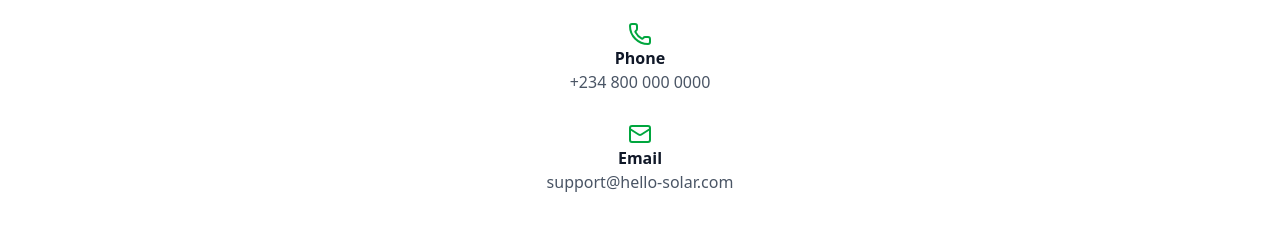
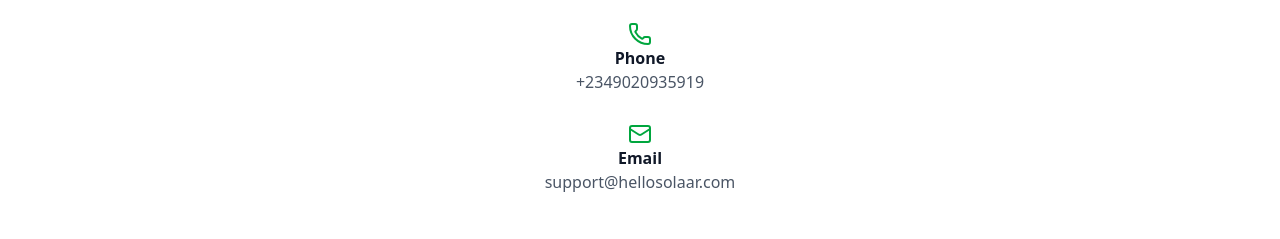
Before and after one commit to jettybay/hellosolar, a Next.js app: page /contact in a window 1280 px wide. Shown: the part 315-554 px from the top of the page. Built offline with nearby package versions, Linux system fonts and the light colour scheme.

Commit message:
email/number

```diff
--- a/src/app/contact/page.tsx
+++ b/src/app/contact/page.tsx
@@ -66,13 +66,13 @@
               <ContactItem
                 icon={<Phone />}
                 title="Phone"
-                text="+234 800 000 0000"
+                text="+2349020935919"
               />
 
               <ContactItem
                 icon={<Mail />}
                 title="Email"
-                text="support@hello-solar.com"
+                text="support@hellosolaar.com"
               />
             </div>
 
```
Also changed, not shown: 1 other file (tests, documents, lock files or other folders).
